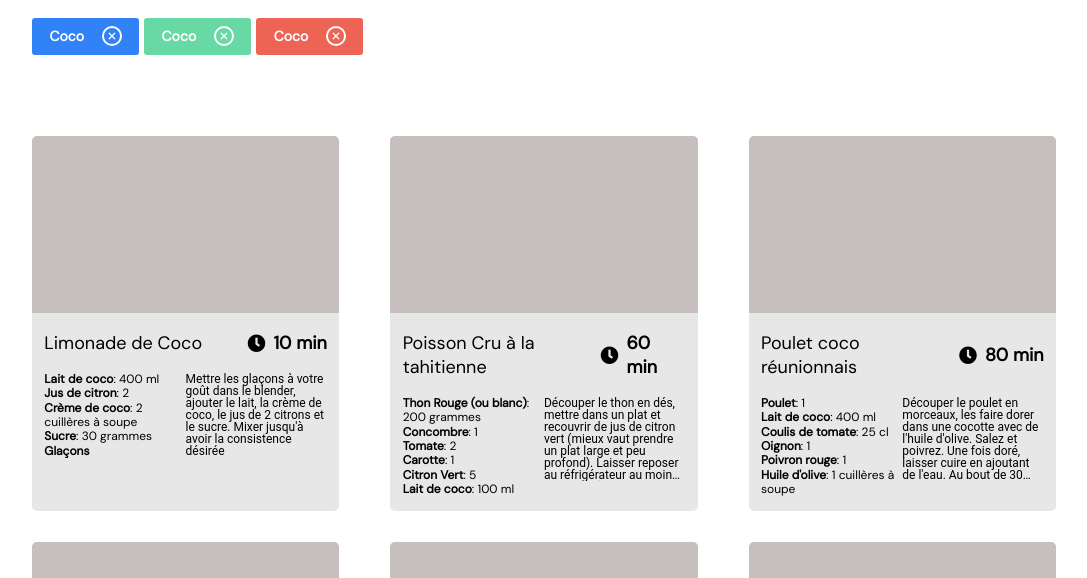
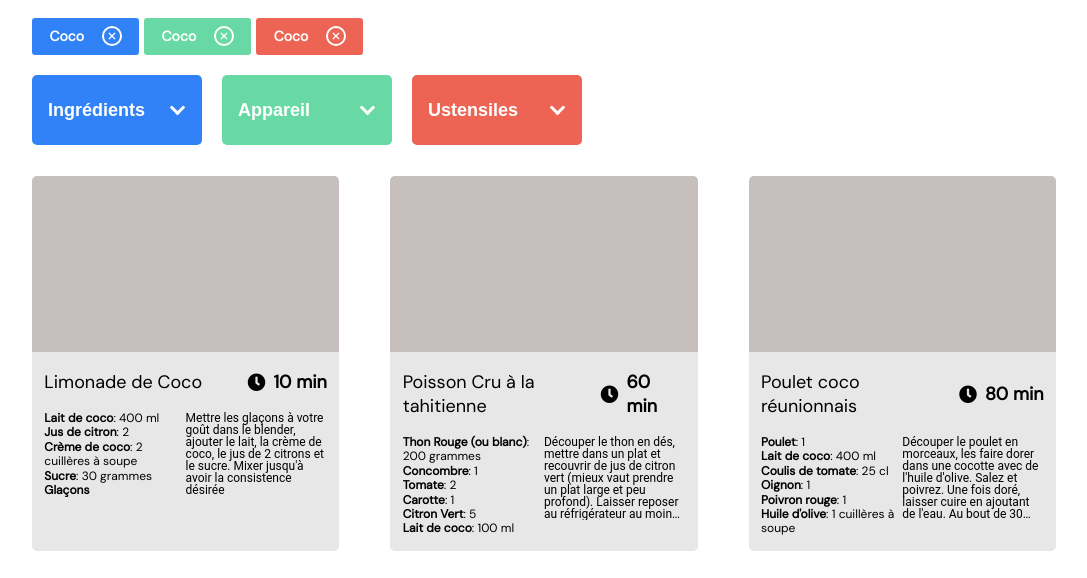
Before and after one commit to polzocr/p7-les-petits-plats, a website: page index.html in a window 1280 px wide. Shown: the part 217-795 px from the top of the page, without its empty margins (96-1183 px from the left). Drawn offline with Linux system fonts and the light colour scheme.

Commit message:
ajout du début des menues dropdown

```diff
--- a/index.html
+++ b/index.html
@@ -16,10 +16,10 @@
             <h1>Les petits plats</h1>
         </div>
         <div class="header__search">
-            <form action="">
+            <!-- <form action=""> -->
                 <input type="text" placeholder="Rechercher une recette">
                 <i class="fas fa-search"></i>
-            </form>
+            <!-- </form> -->
         </div>
     </header>
     <main>
@@ -37,11 +37,24 @@
                 <button class="ustensile"><span>+</span></button>
             </div>
         </section>
+
+        <section id="dropdowns">
+            <div class="dropdown">
+                <input class="dropdown__search ingredients" type="text" value="Ingrédients" placeholder="Rechercher un ingrédient">
+            </div>
+            <div class="dropdown">
+                <input class="dropdown__search appareil" type="text" value="Appareil" placeholder="Rechercher un appareil">
+            </div>
+            <div class="dropdown">
+                <input class="dropdown__search ustensile" type="text" value="Ustensiles" placeholder="Rechercher un ustensile">
+            </div>
+        </section>
         <section id="cards">
         </section>
     </main>
 </body>
 <script src="./scripts/api.js"></script>
 <script src="./scripts/template.js"></script>
+<script src="./scripts/dropdown.js"></script>
 <script src="./scripts/index.js"></script>
 </html>
--- /dev/null
+++ b/sass/components/_dropdown.scss
@@ -0,0 +1,50 @@
+#dropdowns{
+    margin-top: 2%;
+    display: flex;
+    flex-wrap: wrap;
+    gap: 20px;
+
+}
+
+.dropdown{
+
+    position: relative;
+    &::before{
+        content: "";
+        position: absolute;
+        top: 27px;
+        left: 140px;
+        z-index: 1;
+        width: 8px;
+        height: 8px;
+        border-top: 3px solid #fff;
+        border-right: 3px solid #fff;
+        transform: rotate(135deg);
+        transition: 0.5s;
+        pointer-events: none;
+    }
+    &__search{
+        width: 170px;
+        height: 70px;
+        border-radius: 5px;
+        border: none;
+        color: white;
+        font-size: 18px;
+        font-weight: 700;
+        padding-left: 16px;
+        &::placeholder{
+            color: white;
+            opacity: 0.5;
+        }
+        &:focus{
+            outline: none;
+        }
+
+    }
+
+}
+
+.one{
+    background-color: $color-ingredients;
+
+}
--- a/sass/layout/_cards.scss
+++ b/sass/layout/_cards.scss
@@ -1,5 +1,4 @@
 #cards{
-    margin-top: 5%;
     display: flex;
     gap: 5%;
     flex-wrap: wrap;
--- a/sass/main.scss
+++ b/sass/main.scss
@@ -3,6 +3,7 @@
 @import './base/base';
 
 @import './components/tag';
+@import './components/dropdown';
 
 @import './layout/header';
 @import './layout/cards';
--- /dev/null
+++ b/scripts/dropdown.js
@@ -0,0 +1,26 @@
+const ingre = document.querySelector('.dropdown__search.ingredients')
+ingre.addEventListener('click', function(e) {
+    this.removeAttribute('value')
+})
+
+ingre.addEventListener('focusout', function(e) {
+    this.setAttribute('value', 'Ingrédients')
+})
+
+const app = document.querySelector('.dropdown__search.appareil')
+app.addEventListener('click', function(e) {
+    this.removeAttribute('value')
+})
+
+app.addEventListener('focusout', function(e) {
+    this.setAttribute('value', 'Ingrédients')
+})
+
+const ust = document.querySelector('.dropdown__search.ustensile')
+ust.addEventListener('click', function(e) {
+    this.removeAttribute('value')
+})
+
+ust.addEventListener('focusout', function(e) {
+    this.setAttribute('value', 'Ingrédients')
+})
```
Also changed, not shown: css/style.css, 1 other file.
